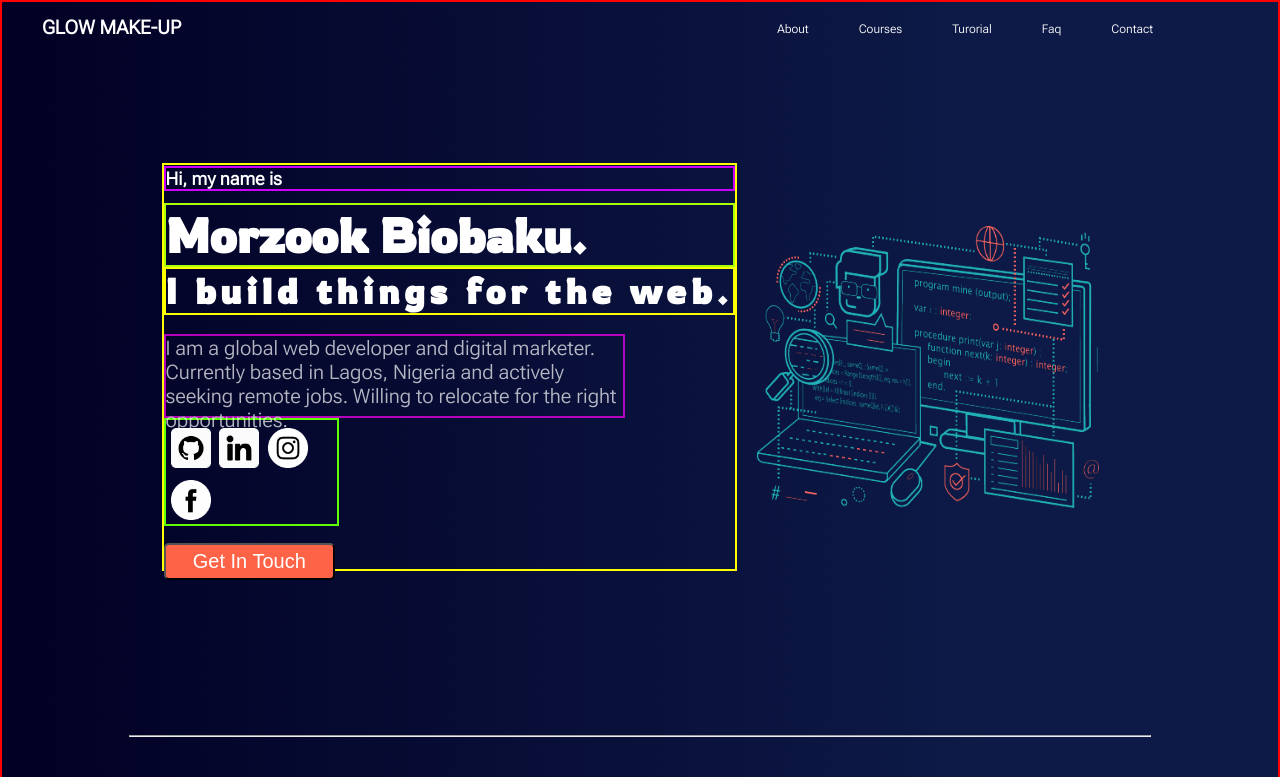
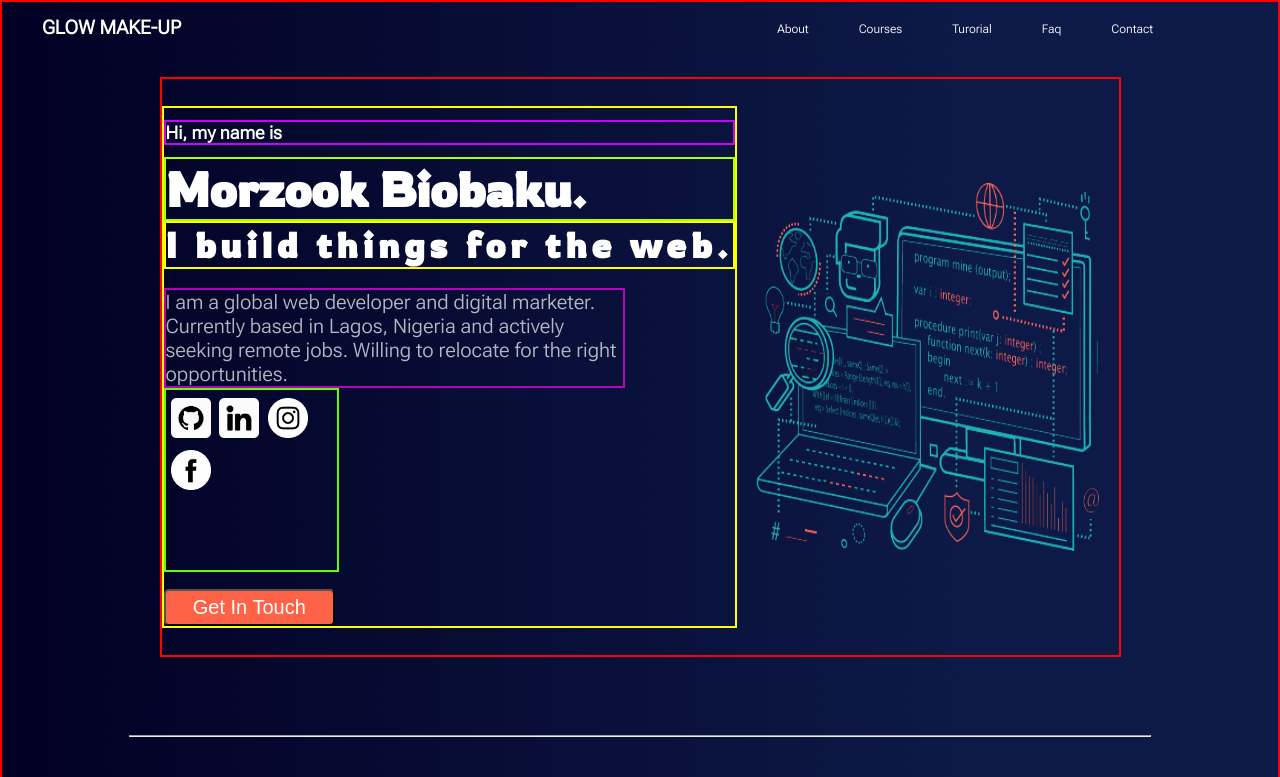
Before and after one commit to morzook/portfolio, a plain HTML site: page index.html in a window 1280 px wide. Shown: the top 777 px of the page. Drawn offline with Linux system fonts and the light colour scheme.

Commit message:
Update portfolio.css

```diff
--- a/portfolio.css
+++ b/portfolio.css
@@ -251,9 +251,10 @@ a.site-logo {
   }
 
   .meet-me{
+    border: 2px solid red;
     margin-top: 50px;
     margin: 10px 10px;
-    height: 70%;
+    height: 80%;
     width: 75%;
     display: flex;
     flex-direction: row;
@@ -264,14 +265,14 @@ a.site-logo {
 .text-area{
   border: 2px solid yellow;
     width: 60%;
-    height: 80%;
+    height: 90%;
     display: flex;
     flex-direction: column;
     justify-content: center;
 }
 
  .hero-image-container{
-  height: 70%;
+  height: 80%;
   width: 40%;
   display: flex;
   flex-direction: column;
```
